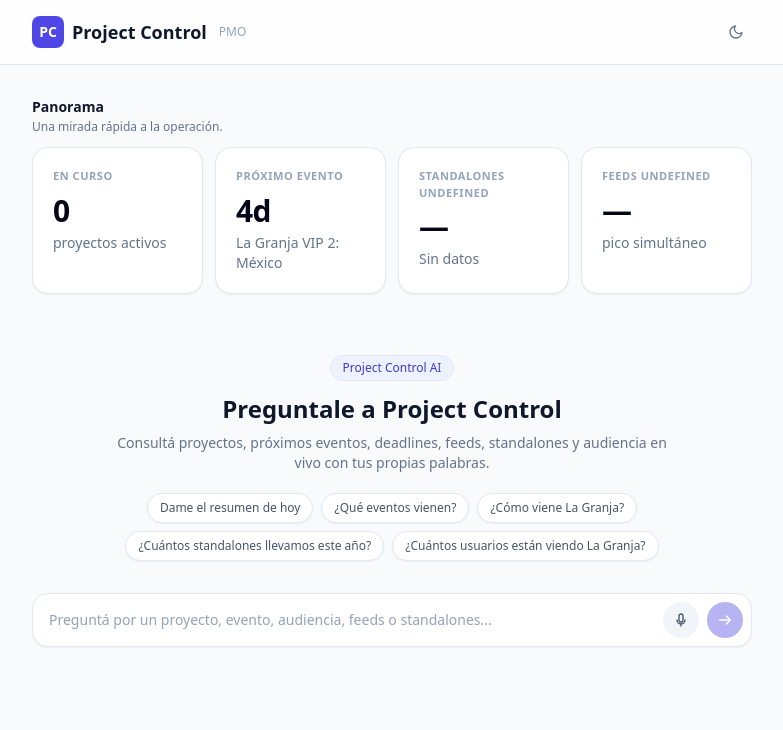
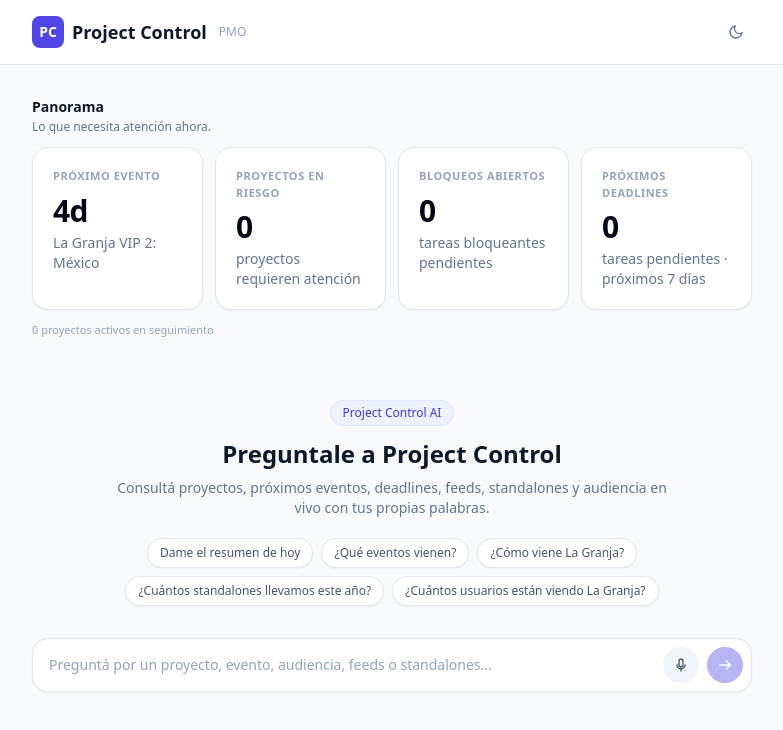
Before and after one commit to berinsteindiego-collab/proyectos, a Next.js app: page / in a window 1280 px wide. Shown: the top 730 px of the page, without its empty margins (248-1031 px from the left). Built offline with nearby package versions, Linux system fonts and the light colour scheme.

Commit message:
Redesign Panorama around current operational attention

```diff
--- a/src/components/Panorama.tsx
+++ b/src/components/Panorama.tsx
@@ -3,19 +3,36 @@
 import { useEffect, useState } from "react";
 
 interface PanoramaData {
-  year: number;
   activeProjects: number;
   upcomingProjects: Array<{ id: string; name: string; startDate?: string | null; daysToLaunch?: number | null }>;
-  standalones: { totalEvents: number; distinctShows: number } | null;
-  feedsPeak: { peakFeeds: number; peakMonth?: string | null } | null;
+  projectsAtRisk: number;
+  openBlockers: number;
+  upcomingDeadlines: number;
 }
 
-function Card({ eyebrow, value, detail }: { eyebrow: string; value: string | number; detail: string }) {
+function Card({
+  eyebrow,
+  value,
+  detail,
+  tone = "default",
+}: {
+  eyebrow: string;
+  value: string | number;
+  detail: string;
+  tone?: "default" | "warning" | "danger";
+}) {
+  const accent =
+    tone === "danger"
+      ? "text-red-600 dark:text-red-400"
+      : tone === "warning"
+        ? "text-amber-600 dark:text-amber-400"
+        : "text-slate-950 dark:text-white";
+
   return (
-    <div className="rounded-2xl border border-slate-200 bg-white p-5 shadow-sm dark:border-slate-800 dark:bg-slate-900">
+    <div className="rounded-2xl border border-slate-200 bg-white p-5 shadow-sm transition hover:-translate-y-0.5 hover:shadow-md dark:border-slate-800 dark:bg-slate-900">
       <p className="text-[11px] font-semibold uppercase tracking-wider text-slate-400">{eyebrow}</p>
-      <p className="mt-2 text-3xl font-semibold tracking-tight text-slate-950 dark:text-white">{value}</p>
-      <p className="mt-1 text-sm text-slate-500 dark:text-slate-400">{detail}</p>
+      <p className={`mt-2 text-3xl font-semibold tracking-tight ${accent}`}>{value}</p>
+      <p className="mt-1 text-sm leading-5 text-slate-500 dark:text-slate-400">{detail}</p>
     </div>
   );
 }
@@ -35,30 +52,40 @@ export default function Panorama() {
 
   return (
     <section className="mb-7">
-      <div className="mb-3 flex items-end justify-between">
-        <div>
-          <h2 className="text-sm font-semibold text-slate-900 dark:text-slate-100">Panorama</h2>
-          <p className="mt-0.5 text-xs text-slate-500">Una mirada rápida a la operación.</p>
-        </div>
+      <div className="mb-3">
+        <h2 className="text-sm font-semibold text-slate-900 dark:text-slate-100">Panorama</h2>
+        <p className="mt-0.5 text-xs text-slate-500">Lo que necesita atención ahora.</p>
       </div>
+
       <div className="grid gap-3 sm:grid-cols-2 lg:grid-cols-4">
-        <Card eyebrow="En curso" value={data.activeProjects} detail="proyectos activos" />
         <Card
           eyebrow="Próximo evento"
           value={next?.daysToLaunch != null ? `${next.daysToLaunch}d` : "—"}
           detail={next?.name ?? "Sin próximos lanzamientos"}
         />
         <Card
-          eyebrow={`Standalones ${data.year}`}
-          value={data.standalones?.totalEvents ?? "—"}
-          detail={data.standalones ? `${data.standalones.distinctShows} shows distintos` : "Sin datos"}
+          eyebrow="Proyectos en riesgo"
+          value={data.projectsAtRisk}
+          detail={data.projectsAtRisk === 1 ? "proyecto requiere atención" : "proyectos requieren atención"}
+          tone={data.projectsAtRisk > 0 ? "danger" : "default"}
         />
         <Card
-          eyebrow={`Feeds ${data.year}`}
-          value={data.feedsPeak?.peakFeeds ?? "—"}
-          detail={data.feedsPeak?.peakMonth ? `pico en ${data.feedsPeak.peakMonth}` : "pico simultáneo"}
+          eyebrow="Bloqueos abiertos"
+          value={data.openBlockers}
+          detail={data.openBlockers === 1 ? "tarea bloqueante pendiente" : "tareas bloqueantes pendientes"}
+          tone={data.openBlockers > 0 ? "danger" : "default"}
+        />
+        <Card
+          eyebrow="Próximos deadlines"
+          value={data.upcomingDeadlines}
+          detail="tareas pendientes · próximos 7 días"
+          tone={data.upcomingDeadlines > 0 ? "warning" : "default"}
         />
       </div>
+
+      <p className="mt-3 text-[11px] text-slate-400">
+        {data.activeProjects} proyectos activos en seguimiento
+      </p>
     </section>
   );
 }
```
